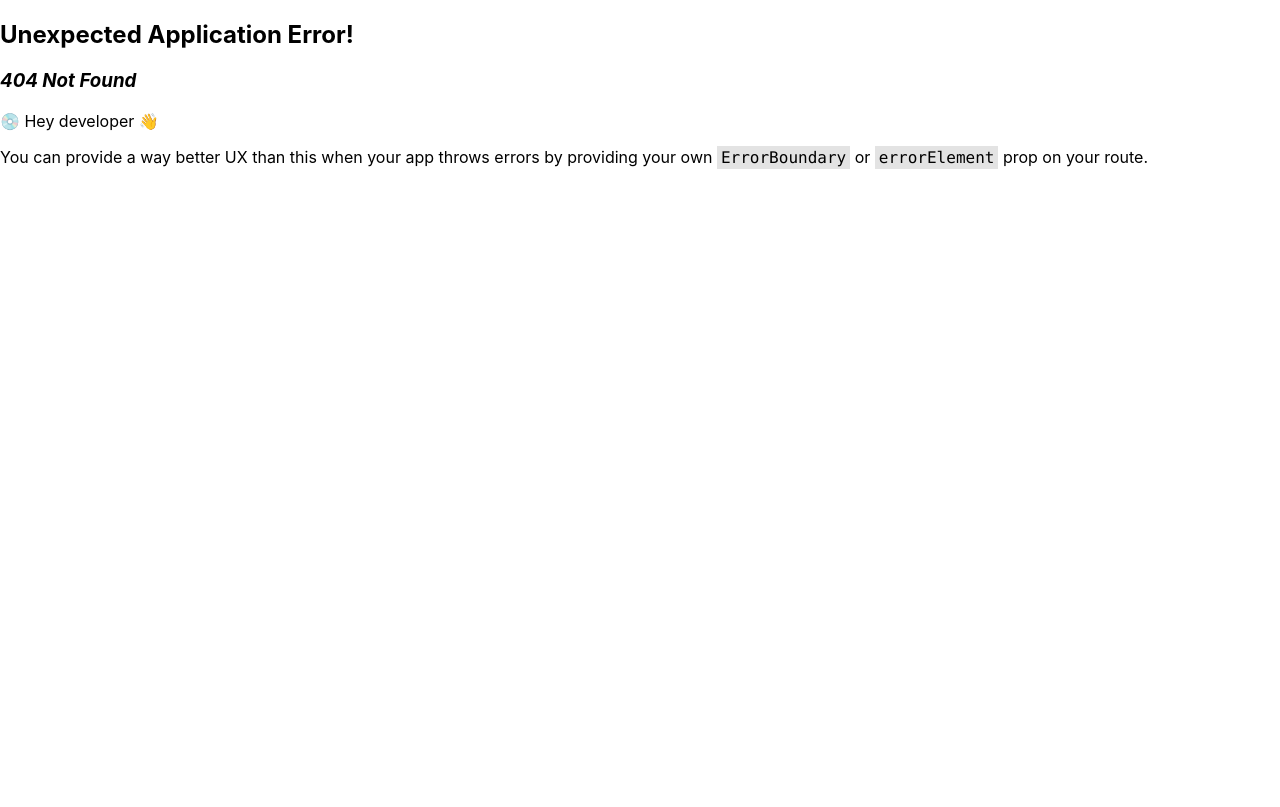
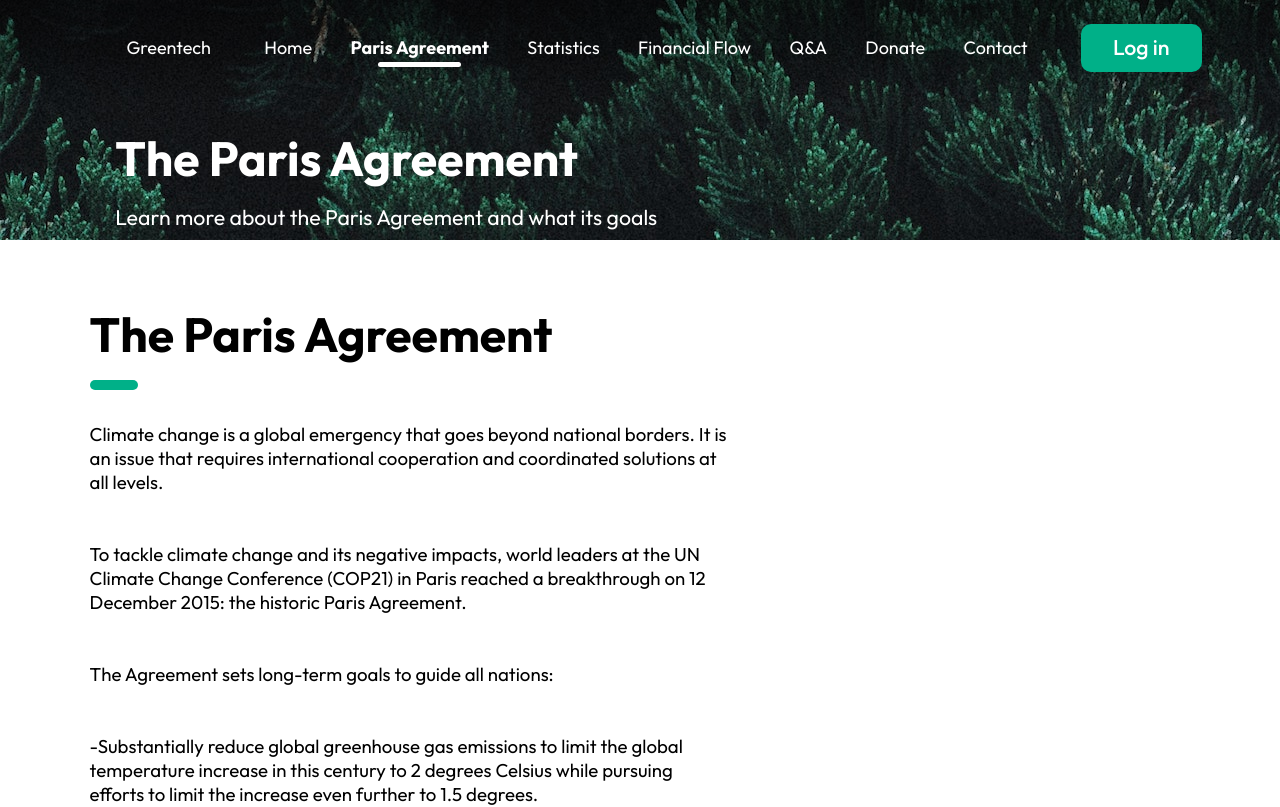
Before and after one commit to green-tech-club/front-end, a React (Create React App) app: page /paris-agreement in a window 1280 px wide. Before the commit this address had no page. Shown: the top 807 px of the page. Built offline with nearby package versions, Linux system fonts and the light colour scheme.

Commit message:
Changes to the QA and ParAgr pages

```diff
--- a/package.json
+++ b/package.json
@@ -8,7 +8,9 @@
     "@testing-library/user-event": "^13.5.0",
     "chart.js": "^4.2.1",
     "emailjs-com": "^3.2.0",
+    "file-system": "^2.2.2",
     "framer-motion": "^10.5.0",
+    "fs": "^0.0.1-security",
     "highcharts": "^10.3.3",
     "react": "^18.2.0",
     "react-dom": "^18.2.0",
--- a/src/homepage/navbar/navbar.js
+++ b/src/homepage/navbar/navbar.js
@@ -10,6 +10,7 @@ function Navbar() {
   var pagePath = window.location.pathname;
   if(pagePath==="/faq") pagenum=4;
   if(pagePath==="/donate") pagenum=5;
+  if(pagePath==="/paris-agreement") pagenum=1;
   //console.log(pagenum)
 
   useEffect(() => {
@@ -31,7 +32,7 @@ function Navbar() {
   return (
     <nav className={`navbar ${isScrolled ? "scrolled" : ""}`}>
         <Link to='/'>
-        <a className="navbar-left">Website</a>
+        <a className="navbar-left">Greentech</a>
         </Link>
         <ul>
             <li className={`li ${(pagenum===0)? "selected" : ""}`}>
@@ -40,7 +41,7 @@ function Navbar() {
                 </Link>
             </li>
             <li className={`li ${(pagenum===1)? "selected" : ""}`}>
-              <Link to='/paris'>
+              <Link to='/paris-agreement'>
                 <a href="#" className={`a ${(pagenum===1)? "selected" : ""}`}>Paris Agreement</a>
               </Link>
             </li>
--- a/src/index.js
+++ b/src/index.js
@@ -46,7 +46,7 @@ const router = createBrowserRouter([
     element: <DonatePage/>,
   },
   {
-    path: "paris",
+    path: "paris-agreement",
     element: <ParisA/>,
   },
 ]);
--- a/src/parisagreement/parisagreement.css
+++ b/src/parisagreement/parisagreement.css
@@ -9,23 +9,79 @@
   }
 
 .conatainervideo{
-    display: grid;
+    display: flex;
     height: 50vh;
-    grid-template-columns: 2fr;
-    grid-template-rows: (2, 1fr);
-    align-items: center;
-    margin-top: 10vh;
-    place-items: center;
+    margin-top: 12vh;
 }
 
-#paris-container {
-  position: relative;
-  background: rgba(255, 255, 255, 1);
-  border-radius: 10px;
-  box-shadow: 0 0 20px 0 rgba(0, 0, 0, 0.2);
-}
 
 
 .paris-page-container {
 
 }
+
+.paris-header {
+  position: relative;
+  overflow: hidden ;
+  height: 30vh;
+}
+.content {
+  margin-left: 1vw;;
+  padding-top: 2rem;
+  position: absolute;
+  top: 0; left: 0;
+}
+.empty-margin-top{
+  height: 4rem;
+}
+.ParisTitle{
+  margin-bottom: 1rem;
+}
+.ParisSubtitle{
+  font-family: 'Outfit',sans-serif;
+  font-size: 16pt;
+  font-weight: 400;
+  margin: 0%;
+  text-align: left;
+  color: white;
+}
+
+.pa-info-container{
+  display: flex;
+  flex-direction: column;
+  justify-content: center;
+  align-items: space-around;
+  margin: 7vw;
+  margin-top: 4vh;
+}
+
+@media screen and (min-width: 1400px) {
+  .pa-info-container{
+    display: flex;
+    flex-direction: row;
+    justify-content: space-around;
+    align-items: center;
+    margin: 7vw;
+    margin-top: 4vh;
+  }
+
+}
+
+.pa-info-p{
+  margin-top: 2vh;
+}
+
+
+.pa-info-title{
+  margin-bottom: -2vh;
+}
+
+.pa-info-text{
+  display: flex;
+  flex-direction: column;
+}
+
+.gotoUNwebsite{
+  text-decoration: none;
+  margin-top: 3vh;
+}
--- a/src/parisagreement/parisagreement.js
+++ b/src/parisagreement/parisagreement.js
@@ -5,25 +5,23 @@ import {motion} from "framer-motion";
 import back from "./backparis.jpg"
 import  '../App.css'
 import './parisagreement.css'
-import HorDiv from '../stylingComponents/divs/EasyDivs';
-
-
-
+import TextP from "../stylingComponents/Texts/Paragraph";
+import TextTitle from "../stylingComponents/Texts/Title";
+import Footer from "../homepage/footer/footer";
+import GreenButton from "../stylingComponents/buttons/greenButton";
+import { Link } from "react-router-dom";
 
 function ParisA(){
   const [videoId, setVideoId] = useState('WiGD0OgK2ug');
 
    const opts = {
-     height: '500',
-     width: '900',
+     height: '440',
+     width: '792',
      playerVars: {
        // https://developers.google.com/youtube/player_parameters
        autoplay: 1,
     },
    };
-
-
-
 
 
     return(
@@ -33,13 +31,53 @@ function ParisA(){
         transition={{ ease: "easeOut", duration: 0.5}}
         className="paris-page-container"
         >
-        <img src={back} className="backimgforparis"/>
+            <div className='paris-header'>
+                <img src={back} alt="background" draggable="false"></img>
+                <div className='content'>
+                <div className='empty-margin-top'></div>
+                <div className='ParisTitle'>
+                    <TextTitle name="The Paris Agreement" colour= "white"></TextTitle>
+                </div>
+                <div className='ParisSubtitle'>
+                <TextP name="Learn more about the Paris Agreement and what its goals" colour='white'>
+                </TextP>
+                </div>
+                </div>
+            </div>
+        <div className="pa-info-container">
+
+          <div className="pa-info-text">
+            <div className="pa-info-title">
+              <TextTitle name="The Paris Agreement" colour="black"></TextTitle>
+            </div>
+            <div className="line"></div>
+            <div className="pa-info-p">
+              <TextP name="Climate change is a global emergency that goes beyond national borders. It is an issue that requires international cooperation and coordinated solutions at all levels.
+              <br><br>To tackle climate change and its negative impacts, world leaders at the UN Climate Change Conference (COP21) in Paris reached a breakthrough on 12 December 2015: the historic Paris Agreement.
+              <br><br>The Agreement sets long-term goals to guide all nations:<br>
+              <br>  -Substantially reduce global greenhouse gas emissions to limit the global temperature increase in this century to 2 degrees Celsius while pursuing efforts to limit the increase even further to 1.5 degrees.
+              <br>  -Review countries’ commitments every five years
+              <br>  -Rrovide financing to developing countries to mitigate climate change, strengthen resilience and enhance abilities to adapt to climate impacts."
+              colour="black" fontsize="14pt">
+              </TextP>
+              <div className="gotoUNwebsite">
+              <Link className="gotoUNwebsite" target="_blank" rel="noopener noreferrer" to='https://www.un.org/en/climatechange/paris-agreement'>
+              <GreenButton name="Check official website" size="small"></GreenButton>
+              </Link>
+              </div>
+            </div>
+          </div>
+
+
         <div className="conatainervideo" >
             <YouTube videoId={videoId} opts={opts} />
+        </div>
+
         </div>
         <div id="paris-container">
 
         </div>
+        <Footer></Footer>
     <Navbar></Navbar>
         </motion.div>
 );
--- a/src/qa/qa.css
+++ b/src/qa/qa.css
@@ -3,7 +3,7 @@
   overflow: hidden
 }
 .content {
-  padding-left: 10rem;
+  padding-left: 8vw;
   padding-top: 2rem;
   position: absolute;
   top: 0; left: 0;
@@ -62,14 +62,15 @@
   background-color: #00B088;
 }
 #popup {
+  display: flex;
+  flex-direction: column;
   background-color: #fff;
-  padding: 3rem;
   border-radius: 10px;
-  height: 45rem;
-  width: 32rem;
-  text-align: justify;
-  justify-content: left;
-  padding-left: 6rem;
+  text-align: left;
+  justify-content: center;
+  align-items: left;
+  width: 35%;
+  height: 80%;
 }
 
 #overlay {
@@ -92,40 +93,61 @@
 }
 .close-button {
   position: relative;
-  left: 90%;
+  width: 20px;
+  left: 95%;
+  top: 11%;
   font-size: 30px;
-  font-weight: bold;
-  color: #333;
   background-color: transparent;
   border: none;
   cursor: pointer;
 }
-.close-button:hover {
-  color: #969696;
+
+.questionform{
+  padding: 7%;
+  padding-top: 0%;
 }
-.form-input{
-  height: 3rem;
-  width: 30rem;
-  border-radius: 0.5rem;
+
+
+.label-qa {
+  font-size: 1.3em;
+  font-family: 'Outfit',sans-serif;
+  font-size: 14pt;
 }
-.form-question{
-  resize: none;
-  width: 30rem;
-  height: 11rem;
-  border-radius: 0.5rem;
-  border-color: black;
-  border-width: 0.1rem;
+
+.input-qa {
+  margin-top: 10px;
+  height: 6vh;
+  font-family: 'Outfit',sans-serif;
+  width: 100%;
+  margin-bottom: 2%;
+  padding: 0 5%;
+  background-color: #F0F0F0;
+  border: none;
+  border-radius: 5px;
+  outline: none;
+  font-size: 1.2em;
 }
-.form-intdiv{
-  display: flex;
-  flex-direction: row;
-  margin: 1.4rem;
+
+.input-qatext {
+  margin-top: 10px;
+  height: 18vh;
+  font-family: 'Outfit',sans-serif;
+  width: 100%;
+  margin-bottom: 2%;
+  padding: 0 5%;
+  background-color: #F0F0F0;
+  border: none;
+  padding-top: 1vh;
+  border-radius: 5px;
+  outline: none;
+  font-size: 1.2em;
 }
-.form-intlabel{
-  display: flex;
-  flex-direction: row;
-  margin: 0.2rem;
+
+
+.qaclosebtn{
+  width: 20px;
 }
-::placeholder {
-  font-size: x-large;
+
+.questionformheader{
+  margin-bottom: 7%;
 }
```
Also changed, not shown: src/qa/qa.js (+37 -22 lines), src/parisagreement/pa.txt (added), src/qa/close.jpeg (added), 1 other file (tests, documents, lock files or other folders).
